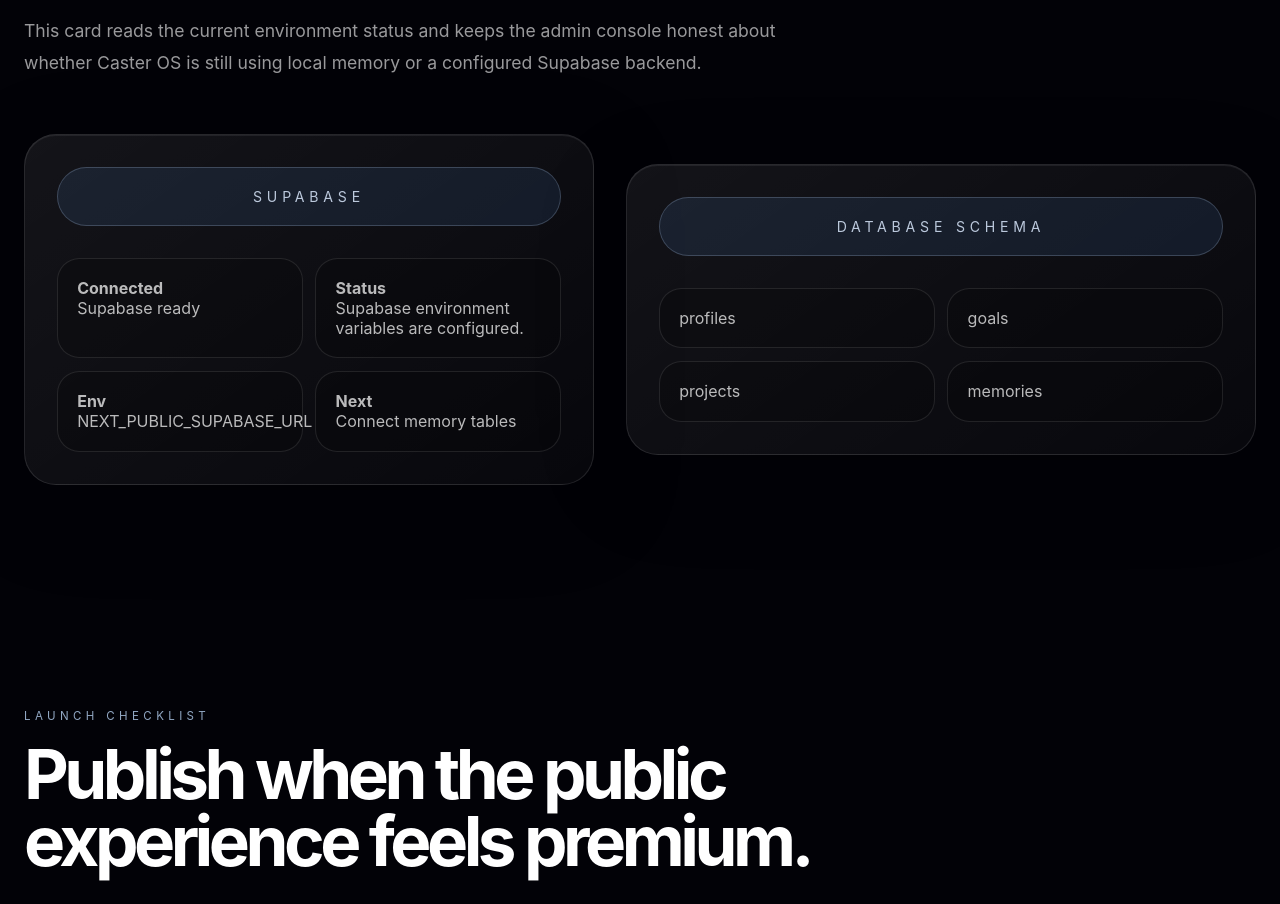
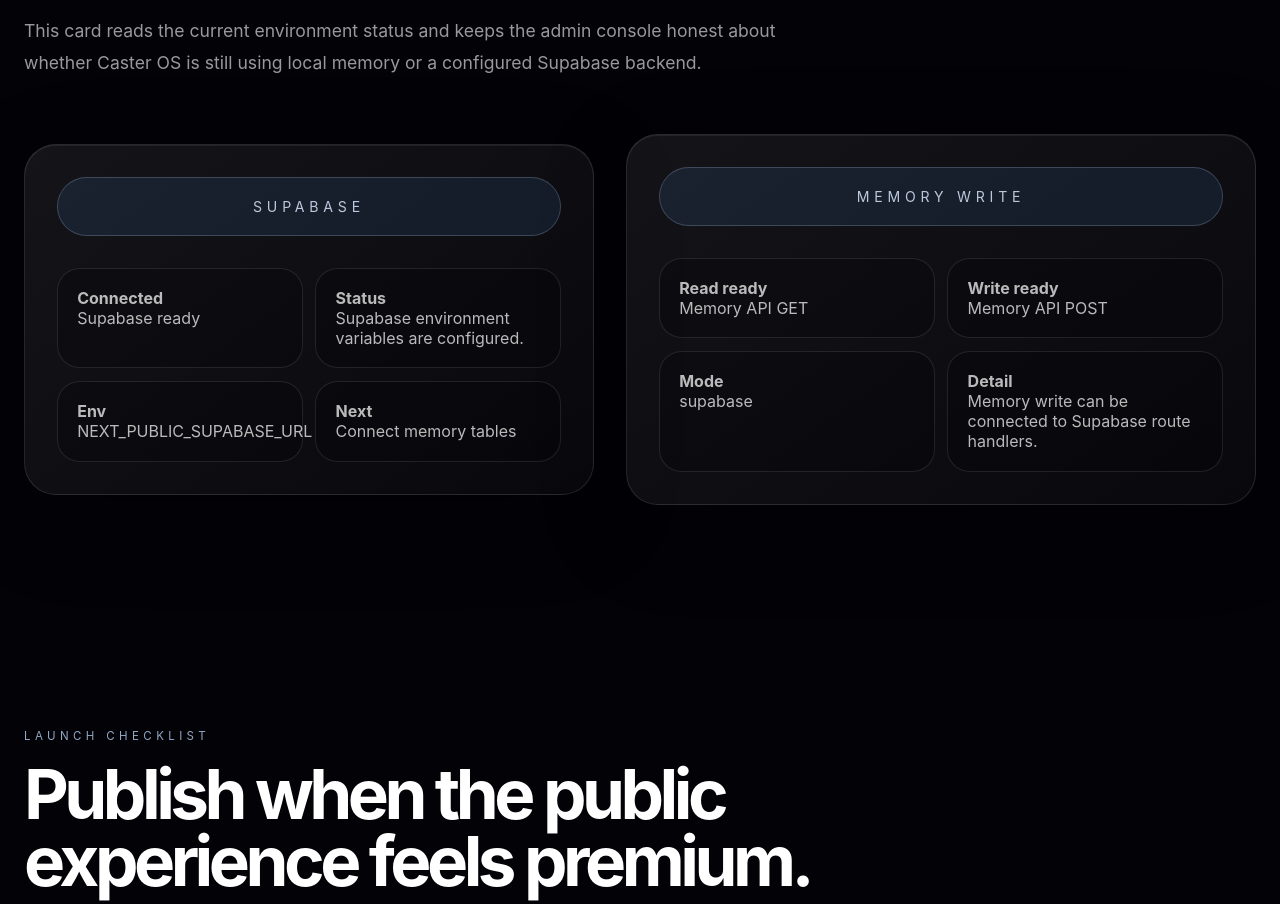
Before and after one commit to vv-glitchhub/Caster-hub, a Next.js app: page /admin in a window 1280 px wide. Shown: the part 3240-4144 px from the top of the page. Built offline with nearby package versions, Linux system fonts and the light colour scheme; no server answers.

Commit message:
Show memory write readiness in admin

```diff
--- a/app/admin/page.tsx
+++ b/app/admin/page.tsx
@@ -1,4 +1,5 @@
 import AgentBriefPanel from '../../components/AgentBriefPanel'
+import MemoryWriteReadinessCard from '../../components/MemoryWriteReadinessCard'
 import Spacing from '../../components/Spacing'
 import SupabaseStatusCard from '../../components/SupabaseStatusCard'
 
@@ -101,15 +102,7 @@ export default function AdminPage() {
           <Spacing>
             <div className="home-core-grid">
               <SupabaseStatusCard />
-              <div className="motion-surface home-core-card">
-                <div className="home-core-pill">Database Schema</div>
-                <div className="home-core-items">
-                  <div className="home-core-item">profiles</div>
-                  <div className="home-core-item">goals</div>
-                  <div className="home-core-item">projects</div>
-                  <div className="home-core-item">memories</div>
-                </div>
-              </div>
+              <MemoryWriteReadinessCard />
             </div>
           </Spacing>
         </div>
```
